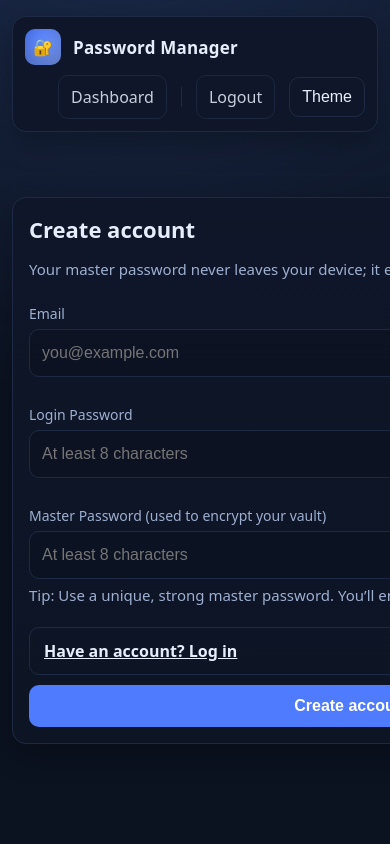
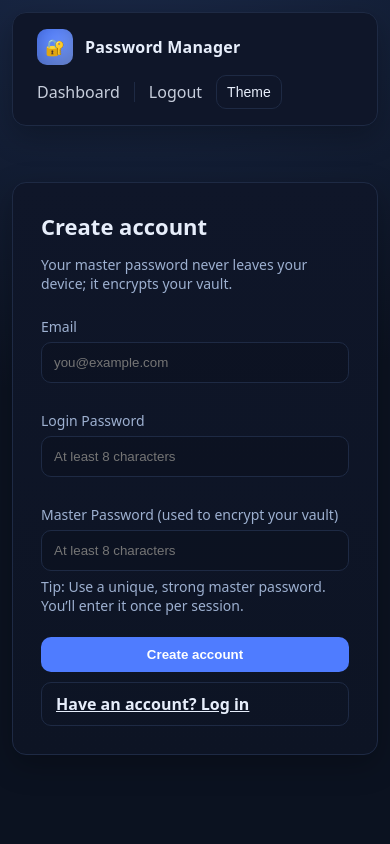
Before and after one commit to RonitManchanda/password-manager-web, a Flask app: page /register in a window 390 px wide; the page is wider, and only the part inside the window is pictured. Run offline with Flask 3, Linux system fonts and the light colour scheme; some libraries are stand-ins or nearby versions.

Commit message:
Updated mobile UI

```diff
--- a/static/css/style.css
+++ b/static/css/style.css
@@ -1,180 +1,136 @@
 /* ====== Reset & layout guards ====== */
 *, *::before, *::after { box-sizing: border-box; }
 html, body { height: 100%; }
-html { -webkit-text-size-adjust: 100%; } /* iOS zoom sanity */
-:root {
-  --bg: #0b1220;
-  --panel: #0f1629;
-  --panel-2: #0d1424;
-  --text: #e7eefb;
-  --muted: #9db0d0;
-  --primary: #4f7cff;
-  --primary-2: #3b63d6;
-  --border: #1e2a44;
-  --danger: #ef4444;
-  --success: #10b981;
-  --shadow: 0 10px 30px rgba(0,0,0,.25);
-  --radius: 14px;
+img, table, input, textarea, select, button { max-width: 100%; }  /* hard stop for overflow */
+
+:root{
+  --bg:#0b1220;
+  --panel:#0f1629;
+  --panel-2:#0d1424;
+  --text:#e7eefb;
+  --muted:#9db0d0;
+  --primary:#4f7cff;
+  --primary-2:#3b63d6;
+  --border:#1e2a44;
+  --danger:#ef4444;
+  --success:#10b981;
+  --shadow:0 10px 30px rgba(0,0,0,.25);
+  --radius:14px;
 }
 [data-theme="light"]{
   --bg:#f7f9ff; --panel:#fff; --panel-2:#f3f6ff;
   --text:#0b1220; --muted:#50607a;
   --primary:#3056ff; --primary-2:#2445d9;
-  --border:#e3e8f6; --shadow: 0 8px 24px rgba(14, 30, 80, .08);
+  --border:#e3e8f6; --shadow:0 8px 24px rgba(14,30,80,.08);
 }
 
 /* ====== Base ====== */
-body {
-  margin: 0;
-  font-family: ui-sans-serif, system-ui, -apple-system, Segoe UI, Roboto, "Helvetica Neue", Arial, "Apple Color Emoji", "Segoe UI Emoji";
-  color: var(--text);
+body{
+  margin:0;
+  font-family: ui-sans-serif, system-ui, -apple-system, Segoe UI, Roboto, "Helvetica Neue", Arial;
+  color:var(--text);
   background: radial-gradient(1200px 800px at 30% -10%, #1b2a4a 0%, transparent 60%), var(--bg);
 }
-.container { max-width: 980px; margin: 0 auto; padding: 24px; }
+.container{ max-width:980px; margin:0 auto; padding:24px; }
 
 /* ====== Header / Nav ====== */
-.nav {
+.nav{
   display:flex; align-items:center; justify-content:space-between;
   padding:16px 24px; background:var(--panel); border:1px solid var(--border);
-  border-radius: var(--radius); box-shadow: var(--shadow);
+  border-radius:var(--radius); box-shadow:var(--shadow);
   position: sticky; top: 16px; z-index: 10; backdrop-filter: blur(6px);
-  gap: 12px;
 }
-.brand { display:flex; gap:12px; align-items:center; min-width: 0; }
-.badge {
+.brand{ display:flex; gap:12px; align-items:center; min-width:0; }
+.badge{
   width:36px;height:36px;border-radius:10px; display:grid;place-items:center;
-  background:linear-gradient(135deg, var(--primary), #7ea2ff); color:white; font-weight:700;
+  background:linear-gradient(135deg,var(--primary),#7ea2ff); color:white; font-weight:700;
   box-shadow: inset 0 -8px 20px rgba(0,0,0,.25);
-  flex: 0 0 auto;
 }
-.brand h1 { font-size:18px; margin:0; letter-spacing:.2px; white-space: nowrap; }
-.nav a { color: var(--text); text-decoration:none; opacity:.85; }
-.nav .links { display:flex; gap:14px; align-items:center; flex: 1 1 auto; justify-content:flex-end; min-width: 0; }
-.divider { width:1px; height:20px; background:var(--border); }
+.brand h1{ font-size:18px; margin:0; letter-spacing:.2px; white-space:nowrap; overflow:hidden; text-overflow:ellipsis; }
+.nav a{ color:var(--text); text-decoration:none; opacity:.85; }
+.nav .links{ display:flex; gap:14px; align-items:center; flex-wrap:wrap; }
+.divider{ width:1px; height:20px; background:var(--border); }
 
 /* ====== Cards / common ====== */
-.card {
-  background: linear-gradient(180deg, var(--panel), var(--panel-2));
+.card{
+  background: linear-gradient(180deg,var(--panel),var(--panel-2));
   border:1px solid var(--border);
-  border-radius: var(--radius);
-  padding: 20px;
-  margin: 18px auto;                 /* center cards */
-  box-shadow: var(--shadow);
-  overflow: hidden;
-  max-width: 980px;                  /* match container width for safety */
+  border-radius:var(--radius);
+  padding:20px;
+  margin:18px 0;
+  box-shadow:var(--shadow);
+  overflow:hidden;
 }
-.card h2 { margin: 0 0 10px; font-size: 22px; }
-.subtle { color: var(--muted); font-size: 14px; }
+.card h2{ margin:0 0 10px; font-size:22px; }
+.subtle{ color:var(--muted); font-size:14px; }
 
-/* ====== Auth page helpers ====== */
-.center-page {
-  min-height: calc(100vh - 160px);
-  display: grid;
-  place-items: center;
-}
-.auth-card { width: 520px; max-width: 100%; padding: 28px; }
-.auth-card.wide { width: 680px; max-width: 100%; }
+/* ====== Auth layout ====== */
+.center-page{ min-height: calc(100vh - 160px); display:grid; place-items:center; }
+.auth-card{ width:520px; max-width:100%; padding:28px; }
+.auth-card.wide{ width:680px; max-width:100%; }
 
 /* ====== Form elements ====== */
-label { display:block; margin:10px 0 6px; font-size:14px; color:var(--muted); }
-.input, select, textarea {
-  width: 100%;
-  display: block;
-  padding: 14px 12px;                /* >=16px text size on iOS */
-  font-size: 16px;
-  border-radius: 10px;
-  border: 1px solid var(--border);
-  outline: none;
+label{ display:block; margin:10px 0 6px; font-size:14px; color:var(--muted); }
+.input, select, textarea{
+  width:100%;
+  display:block;
+  padding:12px 12px;
+  border-radius:10px;
+  border:1px solid var(--border);
+  outline:none;
   background: rgba(0,0,0,.12);
-  color: var(--text);
+  color:var(--text);
 }
-.btn {
+.btn{
   appearance:none; border:none; cursor:pointer; font-weight:600;
-  background: var(--primary); color:#fff; padding:12px 14px; /* bigger tap */
+  background:var(--primary); color:#fff; padding:10px 14px;
   border-radius:10px; transition:transform .03s ease, filter .2s ease, background .2s ease;
-  font-size:16px;
+  max-width:100%;   /* prevent accidental overflow */
 }
-.btn:hover { filter: brightness(1.05); }
-.btn:active { transform: translateY(1px); }
-.btn.secondary { background: transparent; color: var(--text); border:1px solid var(--border); }
-.btn.danger { background: var(--danger); }
-.btn.sm { padding:8px 10px; font-size: 14px; }
-.btn:disabled { opacity:.6; cursor:not-allowed; }
+.btn:hover{ filter:brightness(1.05); }
+.btn:active{ transform: translateY(1px); }
+.btn.secondary{ background:transparent; color:var(--text); border:1px solid var(--border); }
+.btn.danger{ background:var(--danger); }
+.btn.sm{ padding:8px 10px; font-size:14px; }
+.btn:disabled{ opacity:.6; cursor:not-allowed; }
 
-.grid { display:grid; gap: 18px; }
-@media (min-width: 900px) { .grid.two { grid-template-columns: minmax(0,1fr) minmax(0,1fr); } }
+.grid{ display:grid; gap:18px; }
+@media (min-width:900px){ .grid.two{ grid-template-columns:minmax(0,1fr) minmax(0,1fr); } }
 
-.flash {
+.flash{
   padding:12px 14px; border-radius:10px; margin:10px 0; border:1px solid var(--border);
   background:rgba(255,255,255,.04);
 }
 
-/* Reusable actions row that stacks on mobile */
-.actions { display:flex; gap:10px; justify-content:flex-end; }
-@media (max-width: 640px){
-  .actions { flex-direction: column; align-items: stretch; }
-  .actions .btn, .actions a.btn { width: 100%; }   /* full width buttons */
-}
-
-/* ====== Table (responsive) ====== */
-.table { width:100%; border-collapse: collapse; table-layout: fixed; }
-.table th, .table td { padding:12px; border-bottom:1px solid var(--border); word-break: break-word; }
-.table th { text-align:left; font-size:12px; color:var(--muted); font-weight:600; text-transform:uppercase; letter-spacing:.04em; }
-.row-actions { display:flex; gap:8px; justify-content:flex-end; }
-
-@media (max-width: 680px){
-  .table, .table thead, .table tbody, .table th, .table td, .table tr { display:block; }
-  .table tr { border:1px solid var(--border); border-radius:12px; margin: 10px 0; background: var(--panel); }
-  .table td { border: none; border-bottom:1px dashed var(--border); }
-  .table td:last-child { border-bottom:none; }
-  .row-actions { justify-content:flex-start; }
-}
+/* ====== Table ====== */
+.table{ width:100%; border-collapse:collapse; table-layout:fixed; }
+.table th,.table td{ padding:12px; border-bottom:1px solid var(--border); word-break:break-word; }
+.table th{ text-align:left; font-size:12px; color:var(--muted); font-weight:600; text-transform:uppercase; letter-spacing:.04em; }
+.row-actions{ display:flex; gap:8px; justify-content:flex-end; }
 
 /* ====== Empty state ====== */
-.empty { text-align:center; padding:30px; color:var(--muted); }
-.empty .emoji {
+.empty{ text-align:center; padding:30px; color:var(--muted); }
+.empty .emoji{
   font-size:36px; display:inline-grid; place-items:center; width:64px; height:64px;
   border-radius:18px; background:rgba(255,255,255,.06); margin-bottom:10px;
   border:1px dashed var(--border);
 }
 
 /* ====== Theme toggle ====== */
-.toggle {
+.toggle{
   border:1px solid var(--border); background:transparent; color:var(--text);
-  padding:10px 12px; border-radius:10px; font-size:16px;
+  padding:8px 10px; border-radius:10px; font-size:14px; max-width:100%;
 }
 
-/* ====== Mobile layout rules ====== */
-@media (max-width: 640px){
-  .container { padding: 12px; }
-
-  /* Make the nav two rows:
-     Row 1: brand
-     Row 2: links (full width) */
-  .nav {
-    flex-direction: column;
-    align-items: stretch;
-    gap: 10px;
-    padding: 12px;
-  }
-  .brand { justify-content: flex-start; }
-  .brand h1 { font-size:17px; }
-  .subtle.brand-note { display:none; } /* drop “made by” on tiny screens */
-
-  .links {
-    width: 100%;
-    justify-content: space-between;
-    gap: 8px;
-    flex-wrap: wrap;             /* wrap instead of overflowing */
-  }
-  .links a, .links .toggle {
-    padding:10px 12px;
-    border:1px solid var(--border);
-    border-radius:10px;
-  }
-
-  .card { padding: 16px; margin: 14px auto; width: 100%; }
-
-  /* Increase paragraph line length comfort */
-  .subtle { font-size: 15px; }
+/* ====== Mobile tweaks ====== */
+@media (max-width:540px){
+  .container{ padding:12px; }
+  .nav{ position: static; flex-direction:column; align-items:stretch; gap:10px; }
+  .brand h1{ font-size:16px; }
+  .links{ gap:10px; }
+  .auth-card, .auth-card.wide, .card{ width:100%; max-width:100%; }
+  .grid.two{ grid-template-columns: 1fr; }  /* collapse two-column forms */
+  .row-actions{ justify-content:flex-start; flex-wrap:wrap; }
+  .actions{ flex-direction:column-reverse !important; align-items:stretch !important; }
+  .actions .btn{ width:100%; }
 }
--- a/templates/base.html
+++ b/templates/base.html
@@ -3,7 +3,7 @@
   <head>
     <meta charset="utf-8" />
     <title>Password Manager</title>
-    <meta name="viewport" content="width=device-width, initial-scale=1" />
+    <meta name="viewport" content="width=device-width, initial-scale=1, viewport-fit=cover" />
     <link rel="stylesheet" href="{{ url_for('static', filename='css/style.css') }}">
     <script>
       const applyTheme = t => document.documentElement.setAttribute('data-theme', t);
@@ -22,9 +22,7 @@
         <div class="brand">
           <div class="badge">🔐</div>
           <h1>Password Manager</h1>
-          <span class="subtle brand-note" style="margin-left:6px;">Made by Ronit Manchanda</span>
         </div>
-
         <div class="links">
           <a href="{{ url_for('dashboard') }}">Dashboard</a>
           <span class="divider"></span>
--- a/templates/register.html
+++ b/templates/register.html
@@ -1,11 +1,13 @@
 {% extends "base.html" %}
 {% block content %}
 <div class="center-page">
-  <div class="card auth-card wide">
+  <div class="card auth-card wide" style="margin:0; width:100%; max-width:560px;">
     <h2>Create account</h2>
     <p class="subtle">Your master password never leaves your device; it encrypts your vault.</p>
+
     <form method="post" class="grid two">
       {{ form.hidden_tag() }}
+
       <div>
         <label>Email</label>
         {{ form.email(class_="input", placeholder="you@example.com") }}
@@ -14,12 +16,16 @@
         <label>Login Password</label>
         {{ form.login_password(class_="input", placeholder="At least 8 characters") }}
       </div>
-      <div style="grid-column: 1 / -1;">
+
+      <div style="grid-column:1 / -1;">
         <label>Master Password (used to encrypt your vault)</label>
         {{ form.master_password(class_="input", placeholder="At least 8 characters") }}
-        <div class="subtle" style="margin-top:6px;">Tip: Use a unique, strong master password. You’ll enter it once per session.</div>
+        <div class="subtle" style="margin-top:6px;">
+          Tip: Use a unique, strong master password. You’ll enter it once per session.
+        </div>
       </div>
-      <div class="actions" style="grid-column: 1 / -1; margin-top:4px;">
+
+      <div class="actions" style="grid-column:1 / -1; display:flex; gap:10px; justify-content:flex-end; margin-top:4px;">
         <a class="btn secondary" href="{{ url_for('login') }}">Have an account? Log in</a>
         {{ form.submit(class_="btn", value="Create account") }}
       </div>
```
Also changed, not shown: templates/dashboard.html (+4 -6 lines), templates/login.html (+5 -2 lines).
